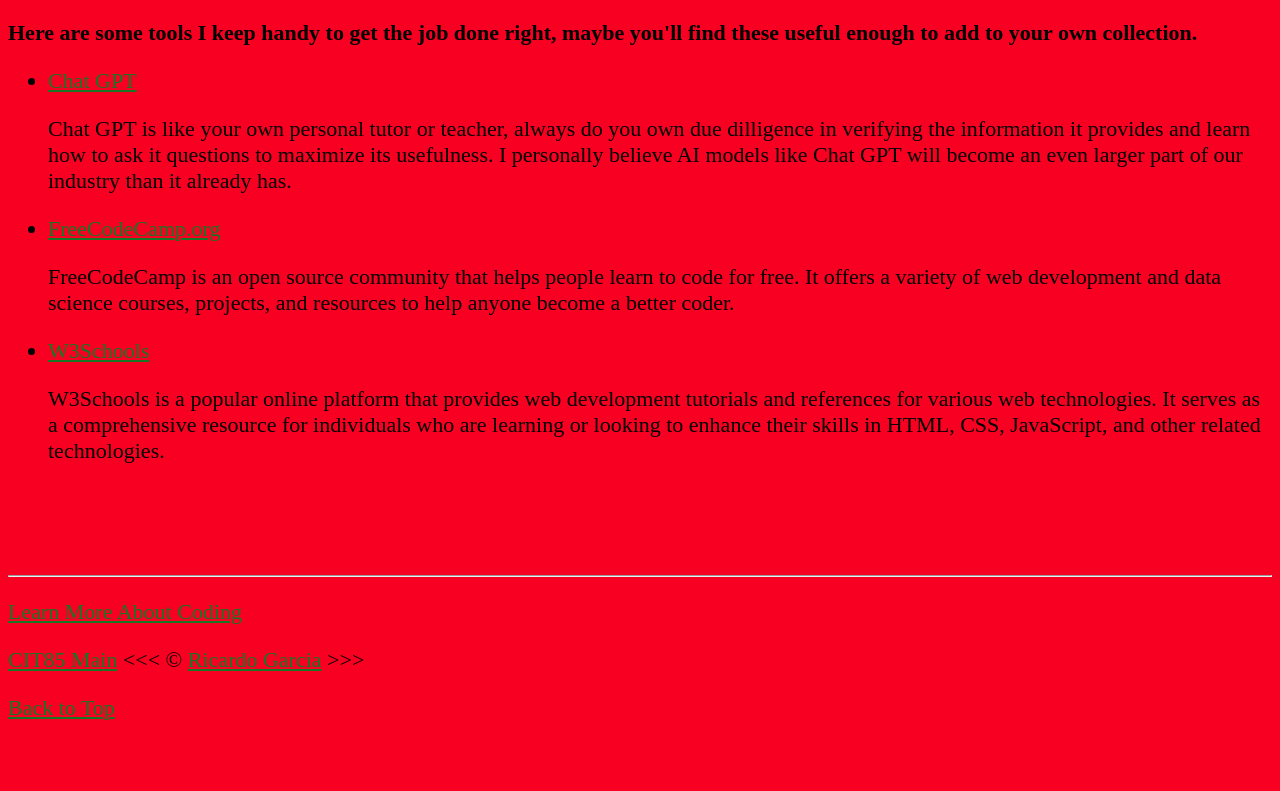
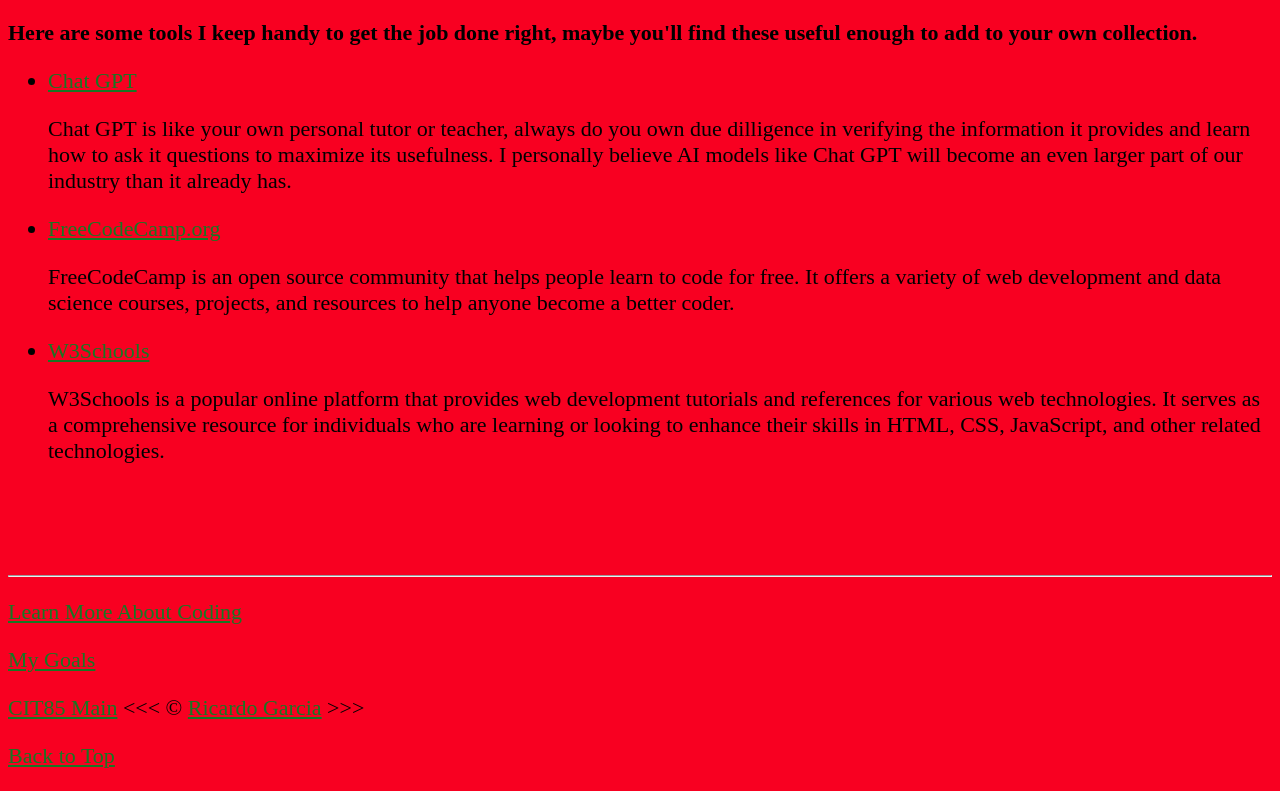
Before and after one commit to CIT85/ricardog-pub, a plain HTML site: page index.html in a window 1280 px wide. Shown: the part 1559-2350 px from the top of the page. Before the commit the page ends 2302 px from the top, so only its background shows below. Drawn offline with Linux system fonts and the light colour scheme.

Commit message:
created goals.html link at bottom of index.html

```diff
--- a/index.html
+++ b/index.html
@@ -105,6 +105,9 @@
     <p>
         <a href="learn-more.html">Learn More About Coding</a>
     </p>
+    <p>
+        <a href="goals.html">My Goals</a>
+    </p>
 
 
     <a href="https://github.com/CIT85" target="_blank">CIT85 Main</a>
```
